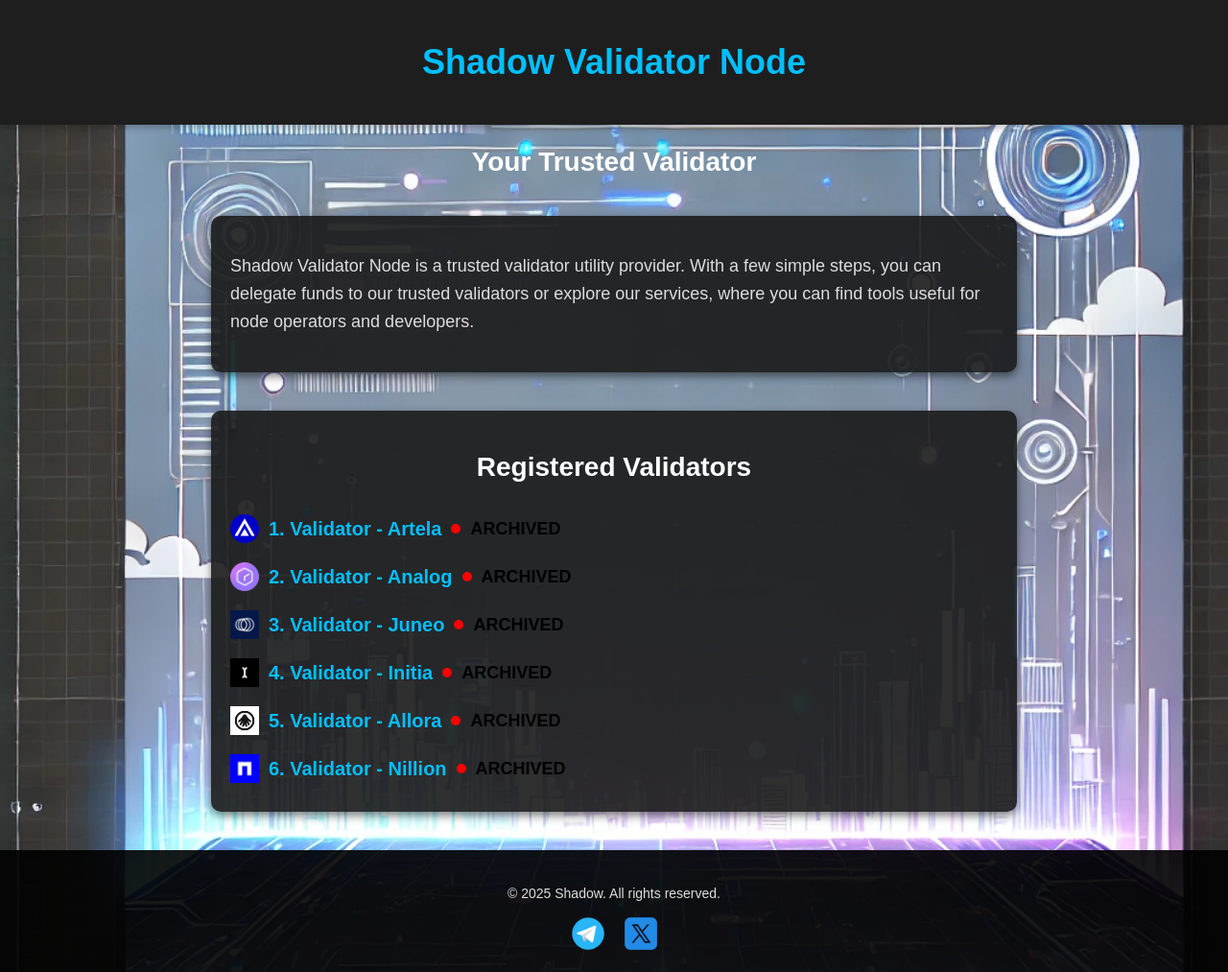
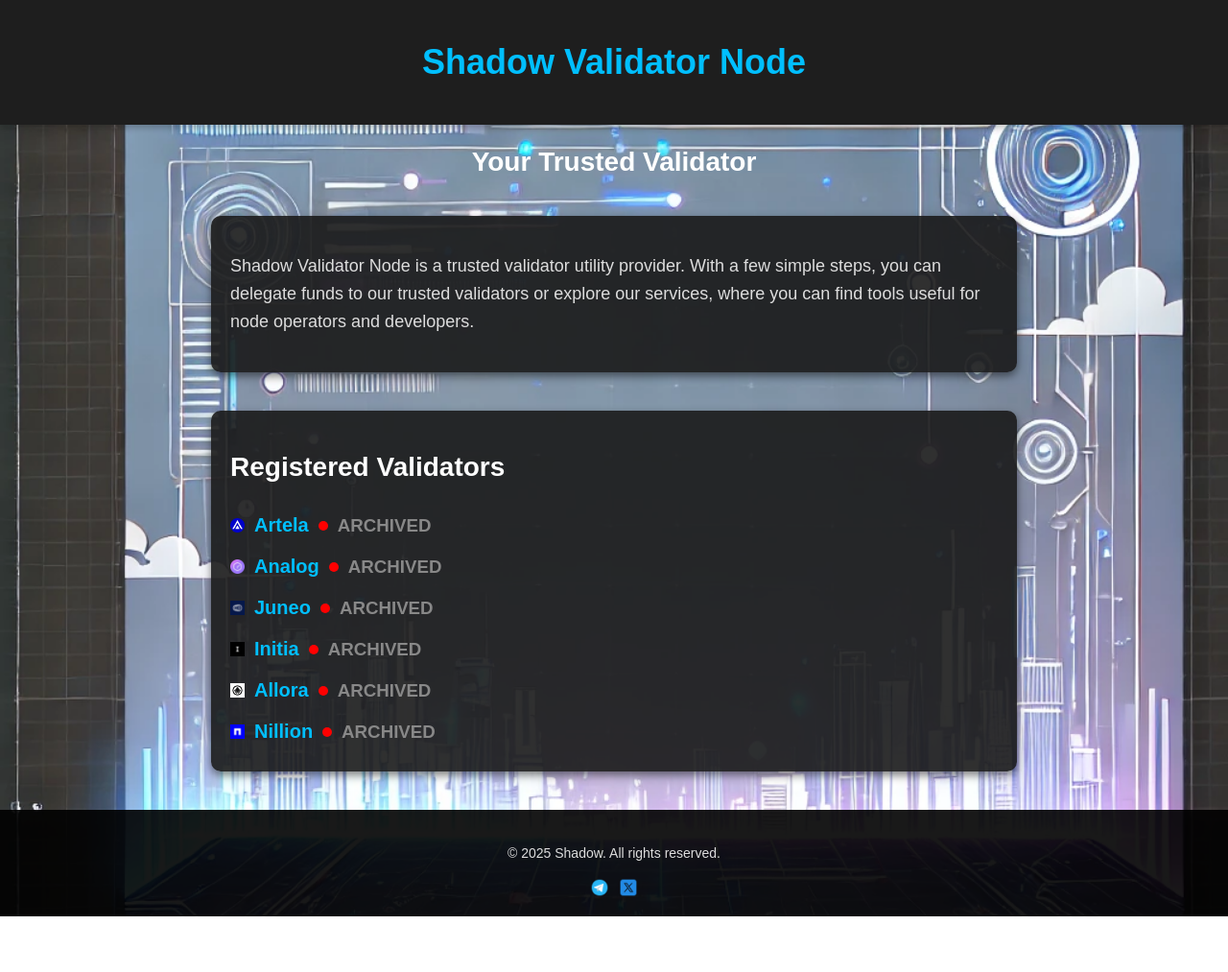
Before and after one commit to arraylas/arraylas.github.io, a plain HTML site: page index.html in a window 1280 px wide. Shown: the whole page at 96% size. After the commit the page ends 955 px from the top, so only its background shows below. Drawn offline with Linux system fonts and the light colour scheme.

Commit message:
make improve

```diff
--- a/index.html
+++ b/index.html
@@ -12,7 +12,6 @@
     </header>
 
     <h2>Your Trusted Validator</h2>
-
     <section>
         <p>Shadow Validator Node is a trusted validator utility provider. With a few simple steps, you can delegate funds to our trusted validators or explore our services, where you can find tools useful for node operators and developers.</p>
     </section>
@@ -20,12 +19,12 @@
     <section id="validators">
         <h2>Registered Validators</h2>
         <div id="validator-list">
-            <h3><a href="#"><img class="validator-icon" src="images/artela.png"> 1. Validator - Artela <span class="archived"><span class="red-dot"></span> ARCHIVED</span></a></h3>
-            <h3><a href="#"><img class="validator-icon" src="images/analog.png"> 2. Validator - Analog <span class="archived"><span class="red-dot"></span> ARCHIVED</span></a></h3>
-            <h3><a href="#"><img class="validator-icon" src="images/juneo.png"> 3. Validator - Juneo <span class="archived"><span class="red-dot"></span> ARCHIVED</span></a></h3>
-            <h3><a href="#"><img class="validator-icon" src="images/initia.png"> 4. Validator - Initia <span class="archived"><span class="red-dot"></span> ARCHIVED</span></a></h3>
-            <h3><a href="#"><img class="validator-icon" src="images/allora.png"> 5. Validator - Allora <span class="archived"><span class="red-dot"></span> ARCHIVED</span></a></h3>
-            <h3><a href="#"><img class="validator-icon" src="images/nillion.png"> 6. Validator - Nillion <span class="archived"><span class="red-dot"></span> ARCHIVED</span></a></h3>
+            <h3><a href="#"><img class="validator-icon" src="images/artela.png"> Artela</a> <span class="red-dot"></span><span class="archived">ARCHIVED</span></h3>
+            <h3><a href="#"><img class="validator-icon" src="images/analog.png"> Analog</a> <span class="red-dot"></span><span class="archived">ARCHIVED</span></h3>
+            <h3><a href="#"><img class="validator-icon" src="images/juneo.png"> Juneo</a> <span class="red-dot"></span><span class="archived">ARCHIVED</span></h3>
+            <h3><a href="#"><img class="validator-icon" src="images/initia.png"> Initia</a> <span class="red-dot"></span><span class="archived">ARCHIVED</span></h3>
+            <h3><a href="#"><img class="validator-icon" src="images/allora.png"> Allora</a> <span class="red-dot"></span><span class="archived">ARCHIVED</span></h3>
+            <h3><a href="#"><img class="validator-icon" src="images/nillion.png"> Nillion</a> <span class="red-dot"></span><span class="archived">ARCHIVED</span></h3>
         </div>
     </section>
 
--- a/styles.css
+++ b/styles.css
@@ -22,7 +22,11 @@ h1 {
 h2 {
     font-size: 28px;
     color: #fff;
-    text-align: center;
+}
+
+p {
+    font-size: 18px;
+    line-height: 1.6;
 }
 
 section {
@@ -35,12 +39,7 @@ section {
     text-align: left;
 }
 
-p {
-    font-size: 18px;
-    line-height: 1.6;
-}
-
-/* Validator List */
+/* Validator List Styling */
 #validator-list {
     display: flex;
     flex-direction: column;
@@ -49,10 +48,9 @@ p {
 }
 
 #validator-list h3 {
+    margin: 10px 0;
     display: flex;
     align-items: center;
-    justify-content: space-between;
-    margin: 10px 0;
 }
 
 #validator-list a {
@@ -68,31 +66,30 @@ p {
     color: #ffcc00;
 }
 
-/* Validator Icons */
 .validator-icon {
-    width: 30px;
-    height: 30px;
+    width: 15px;
+    height: 15px;
     margin-right: 10px;
 }
 
-/* ARCHIVED Label */
+/* Archived Style */
 .archived {
-    display: flex;
-    align-items: center;
-    font-size: 18px;
-    color: black;
+    color: #888;
     font-weight: bold;
+    margin-left: 5px;
 }
 
 .red-dot {
+    display: inline-block;
     width: 10px;
     height: 10px;
     background-color: red;
     border-radius: 50%;
-    margin: 0 10px; /* Added spacing to the right */
+    margin-left: 10px;
+    margin-right: 5px;
 }
 
-/* Footer */
+/* Footer Styling */
 footer {
     background: rgba(0, 0, 0, 0.9);
     padding: 20px;
@@ -101,15 +98,13 @@ footer {
 }
 
 .footer-text {
-    margin-bottom: 10px;
     font-size: 14px;
 }
 
-/* Social Icons */
 .social-icons {
     display: flex;
     justify-content: center;
-    gap: 15px;
+    gap: 10px;
 }
 
 .social-icons a {
@@ -119,8 +114,8 @@ footer {
 }
 
 .social-icons a img {
-    width: 40px;
-    height: 40px;
+    width: 20px;
+    height: 20px;
     transition: transform 0.3s;
 }
 
```
